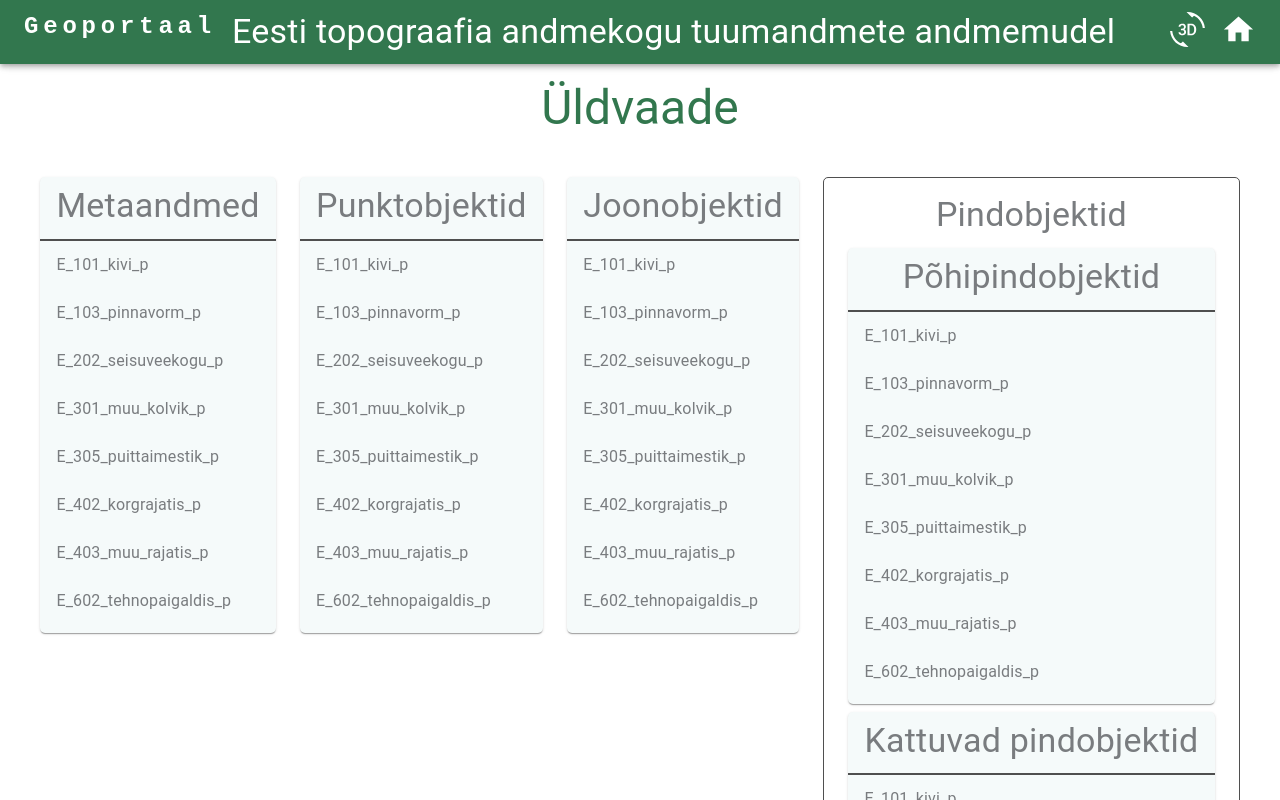
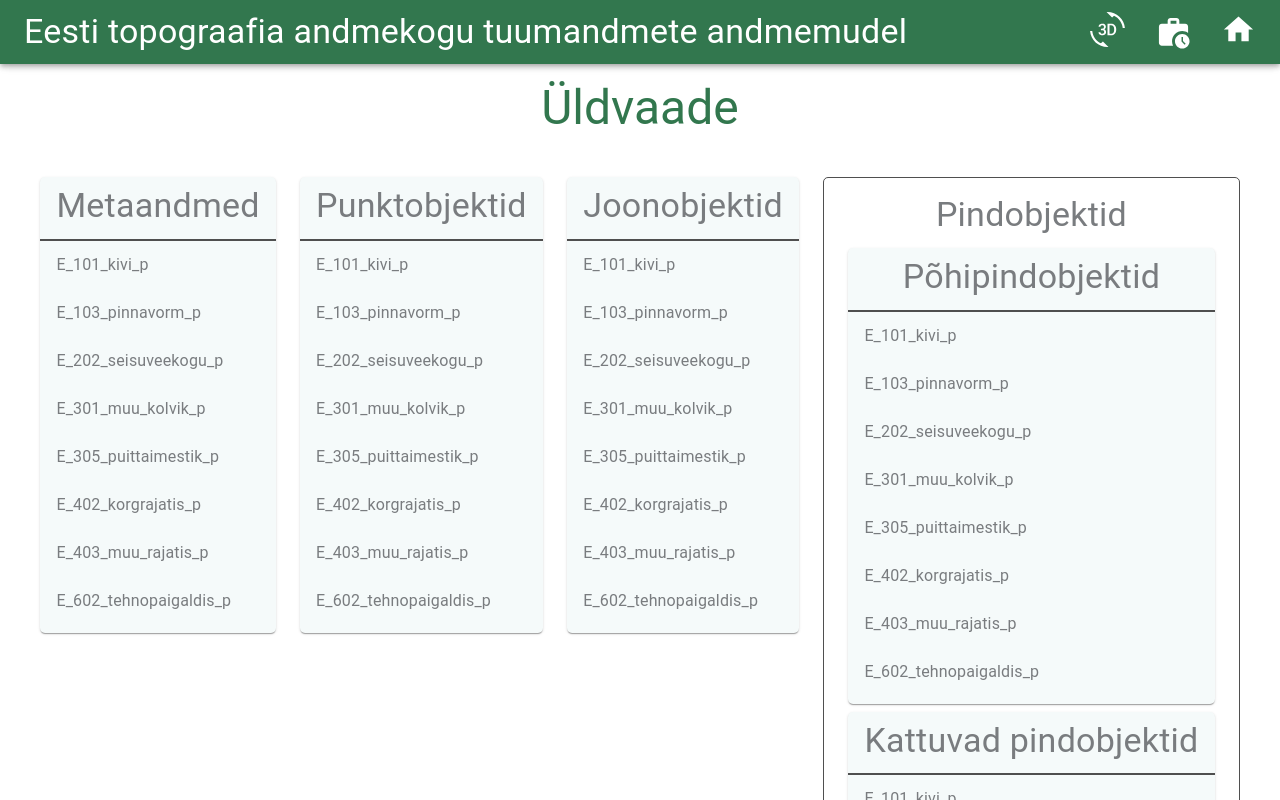
Before and after one commit to AndresKasekamp/etak-andmemudel-react, a React (Vite) app: page / in a window 1280 px wide. Shown: the top 800 px of the page. Built offline with nearby package versions, Linux system fonts and the light colour scheme.

Commit message:
fixed align icons

```diff
--- a/src/components/AppBar.tsx
+++ b/src/components/AppBar.tsx
@@ -5,6 +5,7 @@ import Typography from "@mui/material/Typography";
 import HomeLink from "./HomeLink";
 import Link3D from "./Link3D";
 import { AppBarColor } from "../data/colors";
+import BasicPopover from "./LastUpdated";
 
 export default function EtakAppBar() {
   return (
@@ -13,7 +14,7 @@ export default function EtakAppBar() {
         <Toolbar sx={{ position: "relative" }}>
 
         <Box sx={{ mr: "auto", display: "flex", gap: 2 }}>
-        <Typography
+        {/* <Typography
             variant="h5"
             noWrap
             component="a"
@@ -27,7 +28,7 @@ export default function EtakAppBar() {
             }}
           >
             Geoportaal
-          </Typography>
+          </Typography> */}
 
           <Typography
             variant="h4"
@@ -38,8 +39,9 @@ export default function EtakAppBar() {
           </Typography>
           </Box>
 
-          <Box sx={{ ml: "auto", display: "flex", gap: 2 }}>
+          <Box sx={{ ml: "auto", display: "flex", gap: 2, alignItems: 'center' }}>
             <Link3D></Link3D>
+            <BasicPopover></BasicPopover>
             <HomeLink></HomeLink>
           </Box>
         </Toolbar>
--- /dev/null
+++ b/src/components/LastUpdated.tsx
@@ -0,0 +1,42 @@
+import * as React from "react";
+import Popover from "@mui/material/Popover";
+import Typography from "@mui/material/Typography";
+import Button from "@mui/material/Button";
+import WorkHistoryIcon from '@mui/icons-material/WorkHistory';
+
+export default function BasicPopover() {
+  const [anchorEl, setAnchorEl] = React.useState<HTMLButtonElement | null>(
+    null
+  );
+
+  const handleClick = (event: React.MouseEvent<HTMLButtonElement>) => {
+    setAnchorEl(event.currentTarget);
+  };
+
+  const handleClose = () => {
+    setAnchorEl(null);
+  };
+
+  const open = Boolean(anchorEl);
+  const id = open ? "simple-popover" : undefined;
+
+  return (
+    <div>
+      <Button aria-describedby={id} onClick={handleClick}>
+        <WorkHistoryIcon fontSize="large" sx={{  color: "white" }}></WorkHistoryIcon>
+      </Button>
+      <Popover
+        id={id}
+        open={open}
+        anchorEl={anchorEl}
+        onClose={handleClose}
+        anchorOrigin={{
+          vertical: "bottom",
+          horizontal: "left",
+        }}
+      >
+        <Typography sx={{ p: 1 }}>Viimati uuendatud: 17.09.2024</Typography>
+      </Popover>
+    </div>
+  );
+}
--- a/src/data/featureClasses.tsx
+++ b/src/data/featureClasses.tsx
@@ -205,7 +205,7 @@ export const etakPindobjektidOverlap = [
 
 export const metadata = [
   {
-    fcName: "alusdokument",
+    fcName: etak_kirjeldus.classes.alusdokument.description.et,
     elements: [],
   },
 ];
```
